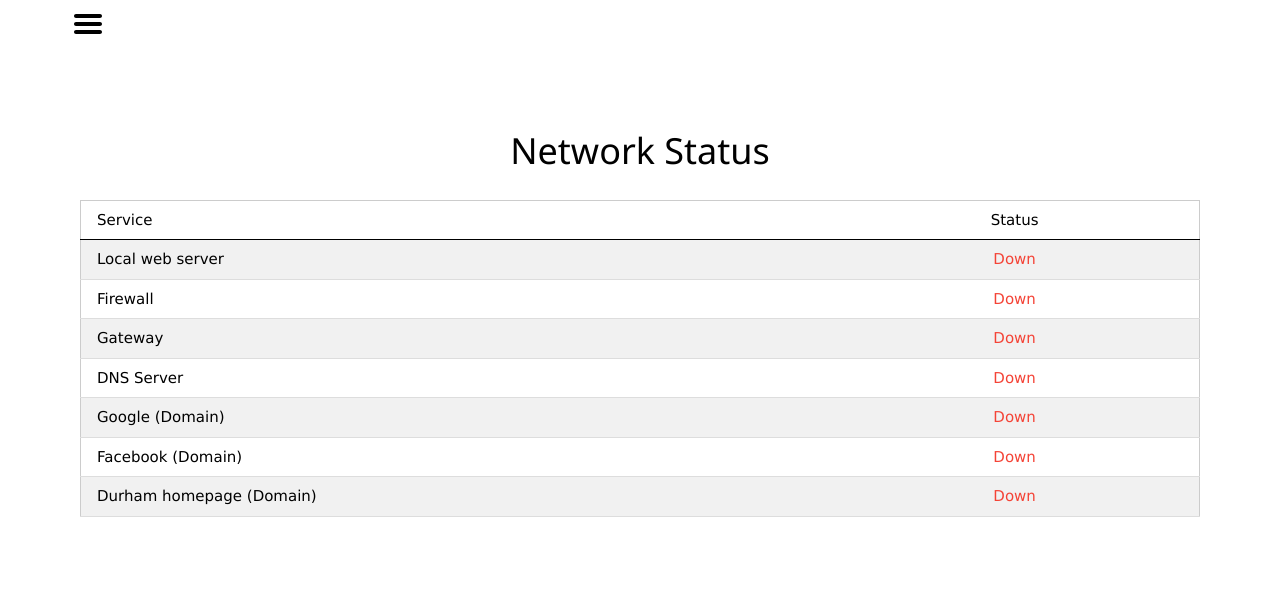
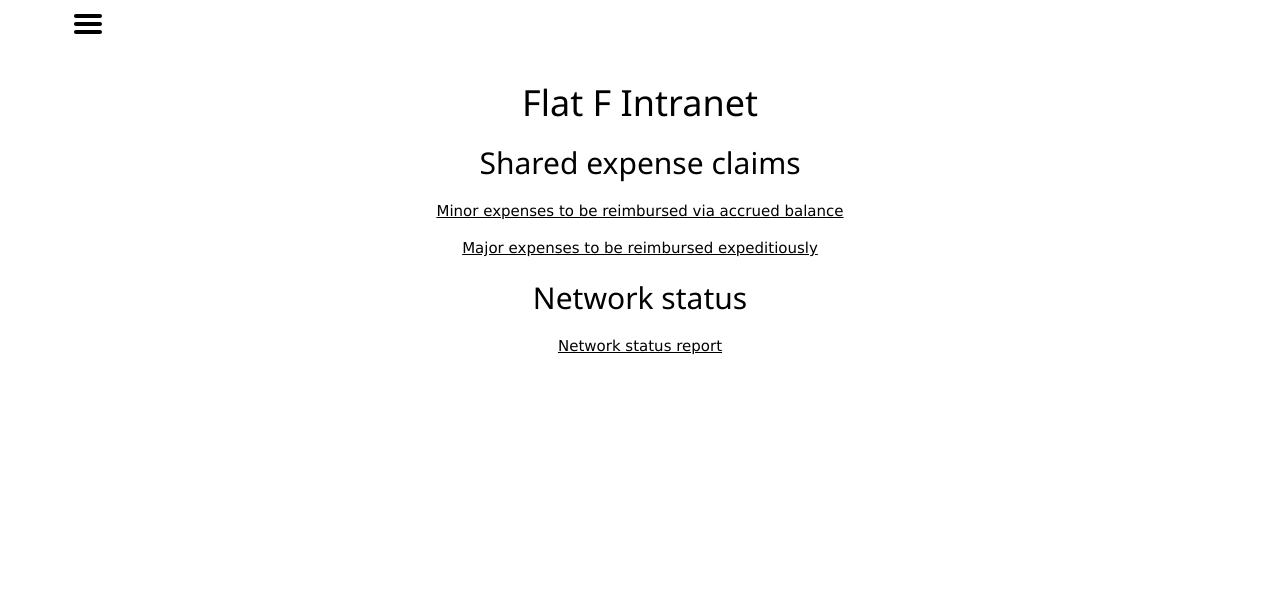
Before and after one commit to ow97/apollo, a PHP site: page / in a window 1280 px wide. Shown: the top 592 px of the page. Run offline with PHP 8.4, Linux system fonts and the light colour scheme; data that the repository does not hold is empty.

Commit message:
Update homepage

```diff
--- a/public_html/index.php
+++ b/public_html/index.php
@@ -1,41 +1,26 @@
 <?php include("../resources/header.php") ?>
 
-<script>
-    window.onload = function () {
-        testAllConnections();
-    };
-</script>
+<h1>Flat F Intranet</h1>
 
-<h1>Network Status</h1>
-<div class="w3-left-align w3-padding-large">
-  <table class="w3-table-all">
-    <col width="67%">
-    <col width="33%">
-    <tr class="w3-border-black">
-      <td>Service</td>
-      <td class="w3-center">Status</td>
-    </tr>
-      <?php
-      $tests = array(
-          "local"    => "Local web server",
-          "firewall" => "Firewall",
-          "gateway"  => "Gateway",
-          "dns"      => "DNS Server",
-          "google"   => "Google (Domain)",
-          "facebook" => "Facebook (Domain)",
-          "durham"   => "Durham homepage (Domain)",
-      );
+<h2>Shared expense claims</h2>
 
-      foreach ($tests as $test => $description) {
-          echo "<tr class=\"w3-hover-grey\">";
+<p>
+    <a href="https://docs.google.com/spreadsheets/d/1ESyxChpj4cGhwKlDlORrNRDlkENqPwYHmq5nVyAaMEc/edit?usp=sharing">
+        Minor expenses to be reimbursed via accrued balance
+    </a>
+</p>
+<p>
+    <a href="https://docs.google.com/spreadsheets/d/1yj3drNYQIs5L-s7lf0e6H8ehOJ1KanA9Zm23pMFBvWo/edit?usp=sharing">
+        Major expenses to be reimbursed expeditiously
+    </a>
+</p>
 
-          echo "<td>$description</td>";
-          echo "<td class=\"w3-center\"><span id=\"test_result_$test\">Testing...</span></td>";
+<h2>Network status</h2>
 
-          echo "</tr>";
-      }
-      ?>
-  </table>
-</div>
+<p>
+    <a href="status.php">
+        Network status report
+    </a>
+</p>
 
 <?php include("../resources/footer.php") ?>
--- a/public_html/login.php
+++ b/public_html/login.php
@@ -2,10 +2,7 @@
 include "../resources/lib.php";
 include "../resources/auth.php";
 
-echo $_SERVER["REQUEST_METHOD"];
-
-if ($_SERVER["REQUEST_METHOD"] = "POST") {
-    echo "post";
+if ($_SERVER["REQUEST_METHOD"] == "POST") {
     if ((array_key_exists("username", $_REQUEST) && array_key_exists("password", $_REQUEST)) &&
         authPassword($_REQUEST["username"], $_REQUEST["password"])) {
         setcookie("username", $_REQUEST["username"]);
@@ -23,7 +20,6 @@ if ($_SERVER["REQUEST_METHOD"] = "POST") {
         include "../resources/login.php";
     }
 } else {
-    echo "not";
     $failed = false;
     include "../resources/login.php";
 }
--- a/resources/header.php
+++ b/resources/header.php
@@ -14,11 +14,12 @@
          style="height:100vh">
         <div class="w3-button w3-hover-blue-gray"><img onclick="toggleSidebar();" src="img/hamburger.svg"></div>
         <div class="w3-padding-small w3-center">
-      <a href="index.php" class="w3-button w3-block w3-hover-blue-gray w3-padding-16">Network Status</a>
+            <a href="index.php" class="w3-button w3-block w3-hover-blue-gray w3-padding-16">Home</a>
+            <a href="status.php" class="w3-button w3-block w3-hover-blue-gray w3-padding-16">Network Status</a>
             <a href="login.php" class="w3-button w3-block w3-hover-blue-gray w3-padding-16">Login</a>
             <a href="private.php" class="w3-button w3-block w3-hover-blue-gray w3-padding-16">Private</a>
         </div>
     </div>
     <div class="w3-main w3-container" style="height:100vh">
         <div class="w3-button w3-hover-grey"><img onclick="toggleSidebar();" src="img/hamburger.svg"></div>
-    <div class="w3-padding-64 w3-center">
+        <div class="w3-padding-16 w3-center">
--- a/resources/login.php
+++ b/resources/login.php
@@ -2,7 +2,7 @@
 
 <h1>Network Login</h1>
 <div class="w3-show-inline-block w3-col w3-padding-large" style="alignment: center">
-  <form action="login.php" method="post" class="w3-show-inline-block w3-cell" style="max-width: 500px">
+  <form name="login" action="test.php" method="POST" class="w3-show-inline-block w3-cell" style="max-width: 500px">
       <?= !array_key_exists("redirect", $_REQUEST) ? "" :
           "<input type=\"hidden\" name=\"redirect\" value=\"" . $_REQUEST["redirect"] . "\">" ?>
     <table class="w3-table w3-border">
```
Also changed, not shown: public_html/status.php (added, +41 -0 lines), public_html/test.php (+6 -4 lines). Lines whose indentation alone changed are shown as unchanged.
